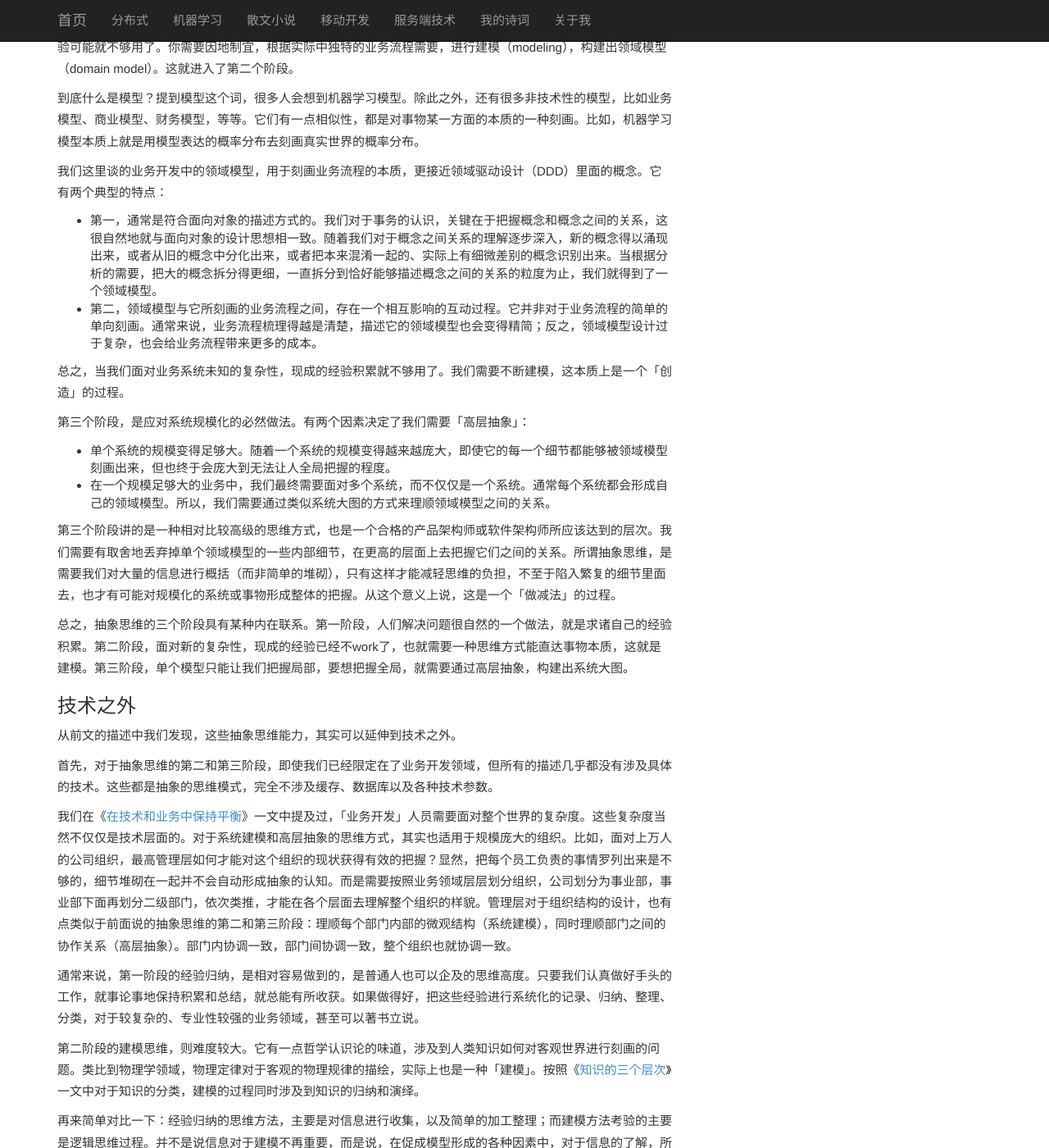
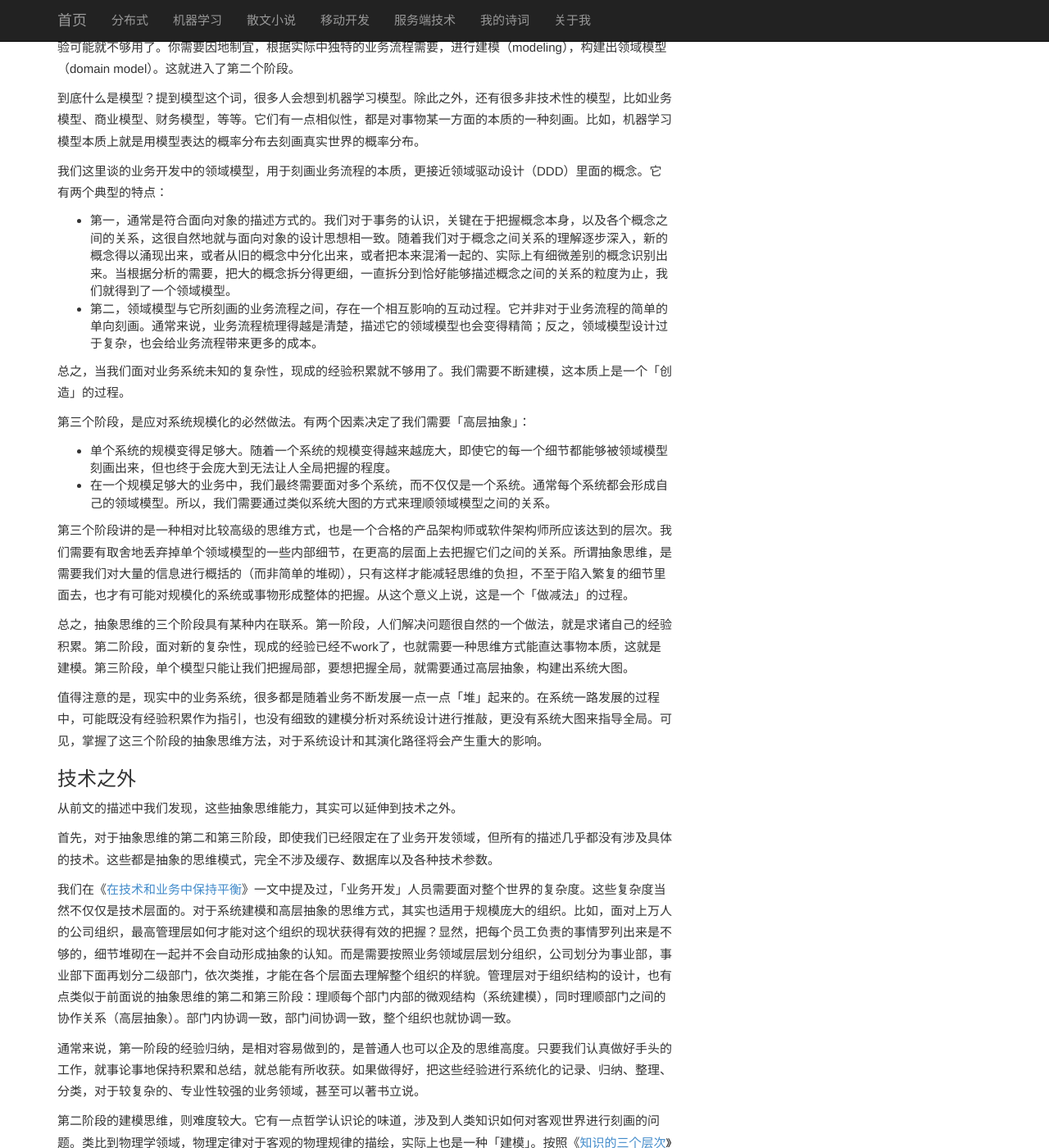
Before and after one commit to tielei/tielei.github.io, a Jekyll site: the page built from _posts/2022-02-04-blog-biz-dev-abstract-thinking.markdown, in a window 1280 px wide and 1400 px high, scrolled down 1969 px. Shown: the whole window at 82% size. Built offline with Jekyll 4.4.1, drawn with Linux system fonts in a browser that asks for light colours; comment, search, counter and statistics services are not loaded; some of the changed text lies outside the part shown.

Commit message:
增加一段描述。同时一些勘误。

```diff
--- a/_posts/2022-02-04-blog-biz-dev-abstract-thinking.markdown
+++ b/_posts/2022-02-04-blog-biz-dev-abstract-thinking.markdown
@@ -60,7 +60,7 @@ published: true
 到底什么是模型？提到模型这个词，很多人会想到机器学习模型。除此之外，还有很多非技术性的模型，比如业务模型、商业模型、财务模型，等等。它们有一点相似性，都是对事物某一方面的本质的一种刻画。比如，机器学习模型本质上就是用模型表达的概率分布去刻画真实世界的概率分布。
 
 我们这里谈的业务开发中的领域模型，用于刻画业务流程的本质，更接近领域驱动设计（DDD）里面的概念。它有两个典型的特点：
-* 第一，通常是符合面向对象的描述方式的。我们对于事务的认识，关键在于把握概念和概念之间的关系，这很自然地就与面向对象的设计思想相一致。随着我们对于概念之间关系的理解逐步深入，新的概念得以涌现出来，或者从旧的概念中分化出来，或者把本来混淆一起的、实际上有细微差别的概念识别出来。当根据分析的需要，把大的概念拆分得更细，一直拆分到恰好能够描述概念之间的关系的粒度为止，我们就得到了一个领域模型。
+* 第一，通常是符合面向对象的描述方式的。我们对于事务的认识，关键在于把握概念本身，以及各个概念之间的关系，这很自然地就与面向对象的设计思想相一致。随着我们对于概念之间关系的理解逐步深入，新的概念得以涌现出来，或者从旧的概念中分化出来，或者把本来混淆一起的、实际上有细微差别的概念识别出来。当根据分析的需要，把大的概念拆分得更细，一直拆分到恰好能够描述概念之间的关系的粒度为止，我们就得到了一个领域模型。
 * 第二，领域模型与它所刻画的业务流程之间，存在一个相互影响的互动过程。它并非对于业务流程的简单的单向刻画。通常来说，业务流程梳理得越是清楚，描述它的领域模型也会变得精简；反之，领域模型设计过于复杂，也会给业务流程带来更多的成本。
 
 总之，当我们面对业务系统未知的复杂性，现成的经验积累就不够用了。我们需要不断建模，这本质上是一个「创造」的过程。
@@ -69,9 +69,11 @@ published: true
 * 单个系统的规模变得足够大。随着一个系统的规模变得越来越庞大，即使它的每一个细节都能够被领域模型刻画出来，但也终于会庞大到无法让人全局把握的程度。
 * 在一个规模足够大的业务中，我们最终需要面对多个系统，而不仅仅是一个系统。通常每个系统都会形成自己的领域模型。所以，我们需要通过类似系统大图的方式来理顺领域模型之间的关系。
 
-第三个阶段讲的是一种相对比较高级的思维方式，也是一个合格的产品架构师或软件架构师所应该达到的层次。我们需要有取舍地丢弃掉单个领域模型的一些内部细节，在更高的层面上去把握它们之间的关系。所谓抽象思维，是需要我们对大量的信息进行概括（而非简单的堆砌），只有这样才能减轻思维的负担，不至于陷入繁复的细节里面去，也才有可能对规模化的系统或事物形成整体的把握。从这个意义上说，这是一个「做减法」的过程。
+第三个阶段讲的是一种相对比较高级的思维方式，也是一个合格的产品架构师或软件架构师所应该达到的层次。我们需要有取舍地丢弃掉单个领域模型的一些内部细节，在更高的层面上去把握它们之间的关系。所谓抽象思维，是需要我们对大量的信息进行概括的（而非简单的堆砌），只有这样才能减轻思维的负担，不至于陷入繁复的细节里面去，也才有可能对规模化的系统或事物形成整体的把握。从这个意义上说，这是一个「做减法」的过程。
 
 总之，抽象思维的三个阶段具有某种内在联系。第一阶段，人们解决问题很自然的一个做法，就是求诸自己的经验积累。第二阶段，面对新的复杂性，现成的经验已经不work了，也就需要一种思维方式能直达事物本质，这就是建模。第三阶段，单个模型只能让我们把握局部，要想把握全局，就需要通过高层抽象，构建出系统大图。
+
+值得注意的是，现实中的业务系统，很多都是随着业务不断发展一点一点「堆」起来的。在系统一路发展的过程中，可能既没有经验积累作为指引，也没有细致的建模分析对系统设计进行推敲，更没有系统大图来指导全局。可见，掌握了这三个阶段的抽象思维方法，对于系统设计和其演化路径将会产生重大的影响。
 
 ### 技术之外
 
@@ -85,7 +87,7 @@ published: true
 
 第二阶段的建模思维，则难度较大。它有一点哲学认识论的味道，涉及到人类知识如何对客观世界进行刻画的问题。类比到物理学领域，物理定律对于客观的物理规律的描绘，实际上也是一种「建模」。按照《[知识的三个层次](https://mp.weixin.qq.com/s/HnbBeQKG3SibP6q8eqVVJQ)》一文中对于知识的分类，建模的过程同时涉及到知识的归纳和演绎。
 
-再来简单对比一下：经验归纳的思维方法，主要是对信息进行收集，以及简单的加工整理；而建模方法考验的主要是逻辑思维过程。并不是说信息对于建模不再重要，而是说，在促成模型形成的各种因素中，对于信息的了解，所占比重已大幅下降。建模可以看做是对信息的深度加工整理。
+再来简单对比一下：经验归纳的思维方法，主要是对信息进行收集，以及简单的加工整理；而建模方法考验的主要是逻辑思维过程。并不是说信息对于建模不再重要，而是说，在促成模型形成的各种因素中，对于信息的了解，所占比重已大幅下降。建模可以看作是对信息的深度加工整理。
 
 而第三阶段的高层抽象，主要是为了应对问题规模，把握更「大」的东西。首先，并不是所有人都会遇到规模足够大的问题需要解决。只有对于规模庞大的公司、组织、政府机构，这种思维方式才是必不可少的。更进一步，高层抽象需要处理模型和模型之间，甚至是体系和体系之间的关系问题。还是类比到物理学领域，如果把牛顿运动定律、相对论和量子力学看作三个不同的模型，那么高层抽象就相当于要描述清楚这三个理论体系之间的关系。类似这种「大一统」的思维方式，自然是抽象层次最高，也最难的。
 
```
